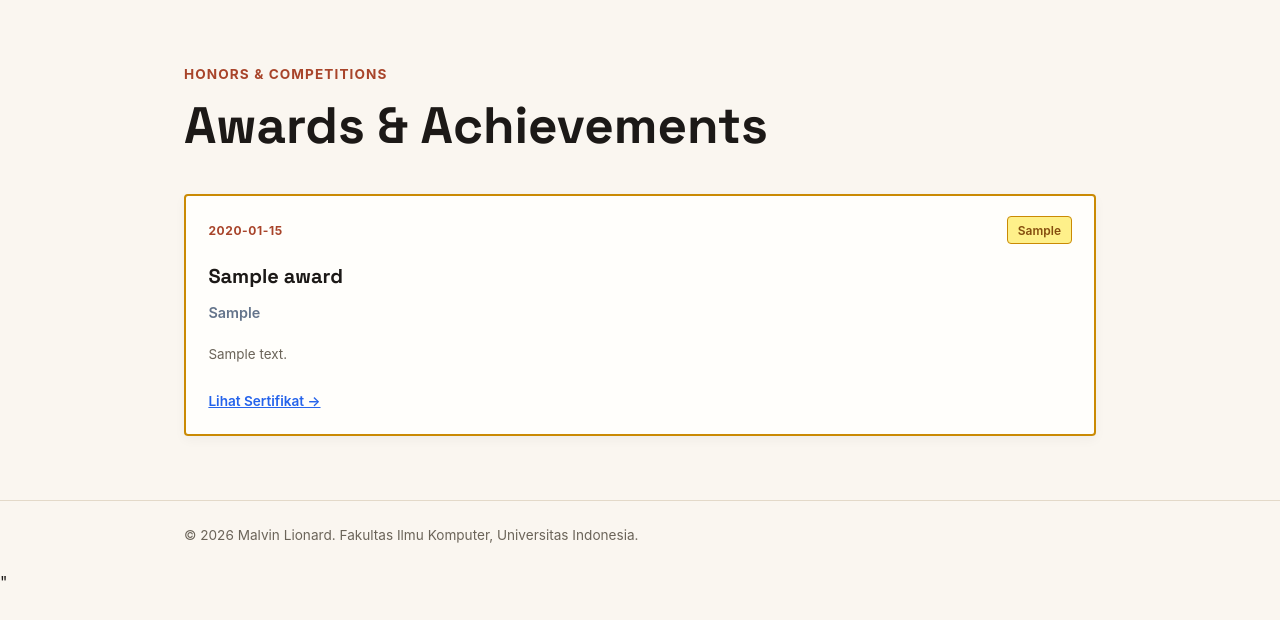
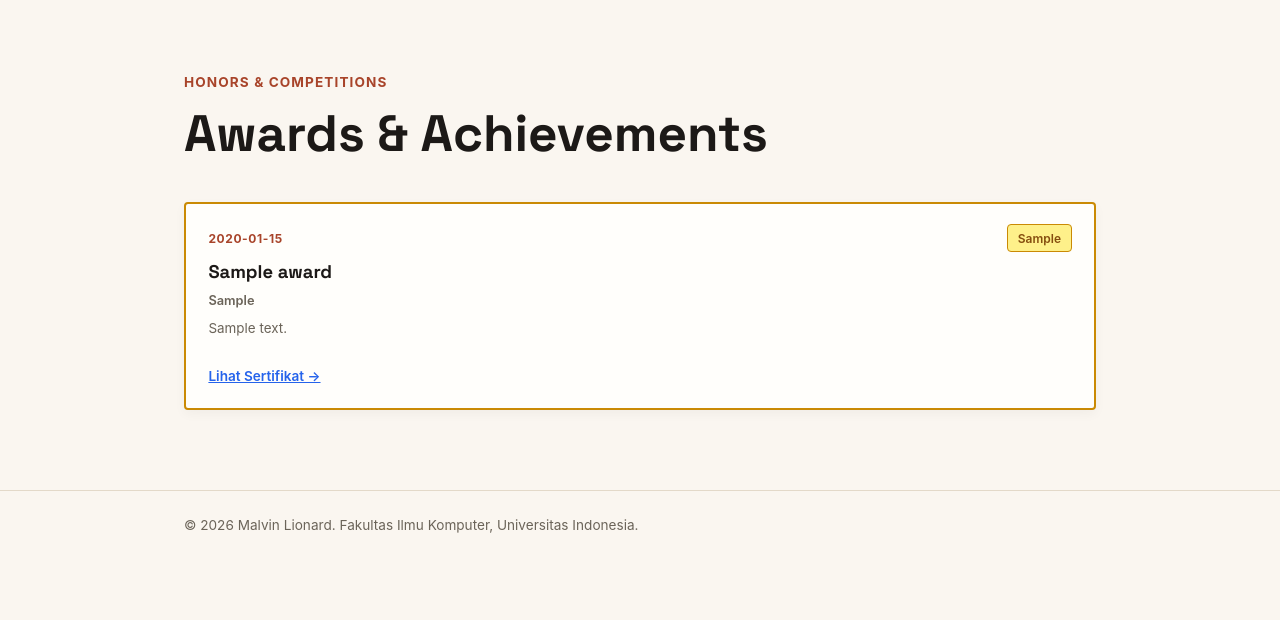
Before and after one commit to malvlionn/myportofolio, a Django app: page /awards/ in a window 1280 px wide. Shown: the part 74-694 px from the top of the page. Run offline with Django 5.2, Linux system fonts and the light colour scheme; tables that the repository leaves empty hold one stand-in row (values such as "Sample post").

```diff
--- a/static/css/style.css
+++ b/static/css/style.css
@@ -643,3 +643,14 @@ figcaption {
     font-size: 0.85rem;
     font-weight: 600;
 }
+
+.award-cert-container {
+    margin-top: 1rem;
+}
+
+.award-cert-link {
+    font-size: 0.85rem;
+    font-weight: 600;
+    color: #2563eb;
+    text-decoration: underline;
+}
--- a/templates/awards.html
+++ b/templates/awards.html
@@ -5,7 +5,7 @@
     <meta name="viewport" content="width=device-width, initial-scale=1.0">
     <title>Awards & Achievements - {{ name }}</title>
     <link rel="preconnect" href="https://fonts.googleapis.com">
-    <link rel="precconect" href="https://fonts.gstatic.com" crossorigin>
+    <link rel="preconnect" href="https://fonts.gstatic.com" crossorigin>
     <link href="https://fonts.googleapis.com/css2?family=Space+Grotesk:wght@500;700&display=swap" rel="stylesheet">
     <link rel="stylesheet" href="/static/css/style.css">
 </head>
@@ -22,9 +22,9 @@
     </header>
 
     <main>
-        <section class="section-awards" id="awards" style="padding: 4rem 0;">
+        <section class="section-awards" id="awards">
             <div class="container">
-                <header class="section-header" style="margin-bottom: 2.5rem;">
+                <header class="section-header">
                     <p class="hero-kicker">Honors & Competitions</p>
                     <h1 class="section-title">Awards & Achievements</h1>
                 </header>
@@ -32,18 +32,18 @@
                 <div class="experience-grid">
                     {% for award in award_list %}
                         <article class="edu-card award-card {% if award.is_winner %}highlight-winner{% endif %}">
-                            <header class="award-header" style="display: flex; justify-content: space-between; align-items: center; margin-bottom: 0.75rem;">
+                            <header class="award-header">
                                 <time class="award-date">{{ award.date }}</time>
                                 <span class="badge-tag {% if award.is_winner %}badge-gold{% endif %}">{{ award.tier }}</span>
                             </header>
-                            <h2 class="award-title" style="font-size: 1.25rem; font-weight: 700; margin-bottom: 0.25rem;">{{ award.title }}</h2>
-                            <p class="award-issuer" style="color: #64748b; font-size: 0.9rem; margin-bottom: 0.75rem;">{{ award.issuer }}</p>
-                            <p class="desc-award" style="line-height: 1.5;">
+                            <h2 class="award-title">{{ award.title }}</h2>
+                            <p class="award-issuer">{{ award.issuer }}</p>
+                            <p class="desc-award">
                                 {{ award.description }}
                             </p>
                             {% if award.certificate_url %}
-                                <div style="margin-top: 1rem;">
-                                    <a href="{{ award.certificate_url }}" target="_blank" rel="noopener noreferrer" style="font-size: 0.85rem; font-weight: 600; color: #2563eb; text-decoration: underline;">
+                                <div class="award-cert-container">
+                                    <a href="{{ award.certificate_url }}" target="_blank" rel="noopener noreferrer" class="award-cert-link">
                                         Lihat Sertifikat &rarr;
                                     </a>
                                 </div>
@@ -65,6 +65,4 @@
         </div>
     </footer>
 </body>
-</html>"
-</head>
 </html>
```
Also changed, not shown: README.md.
